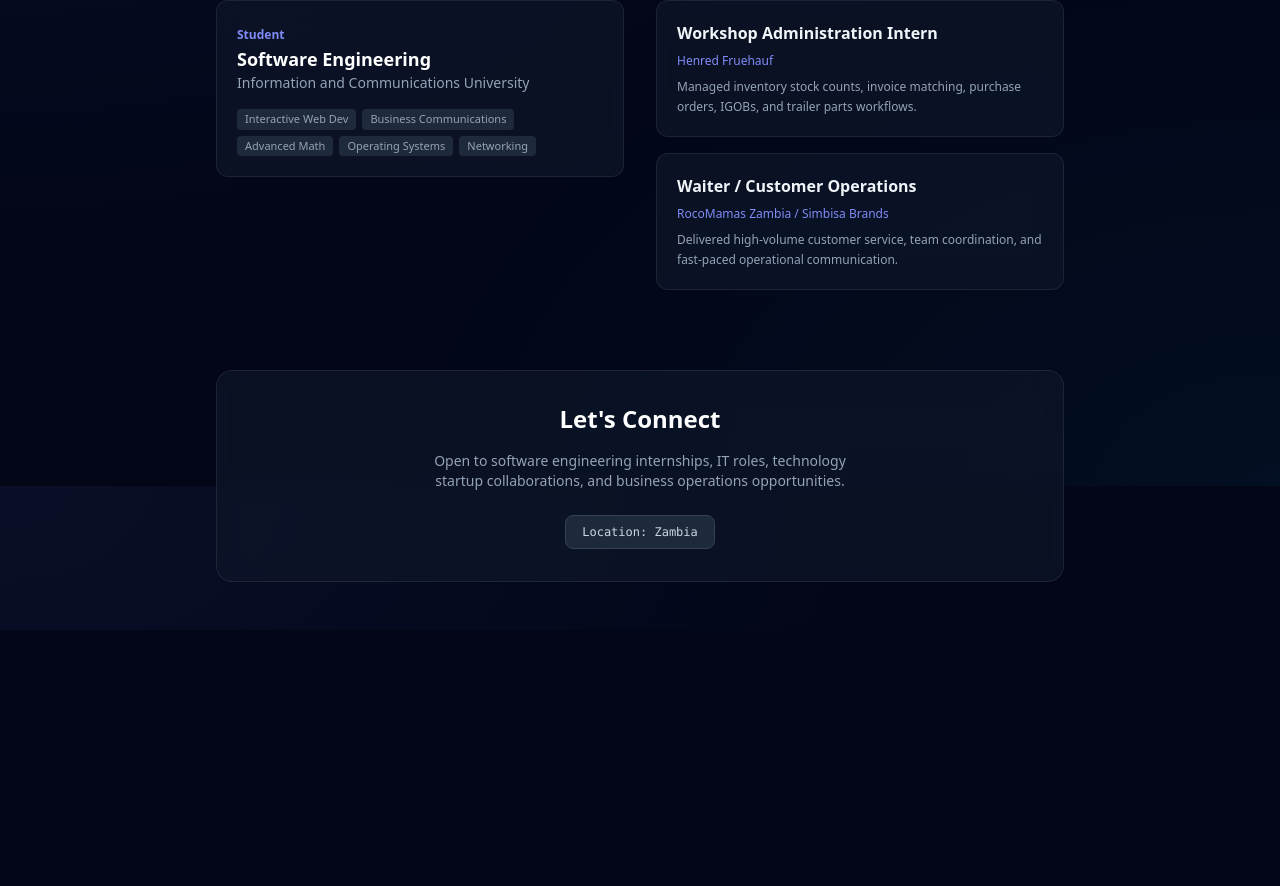
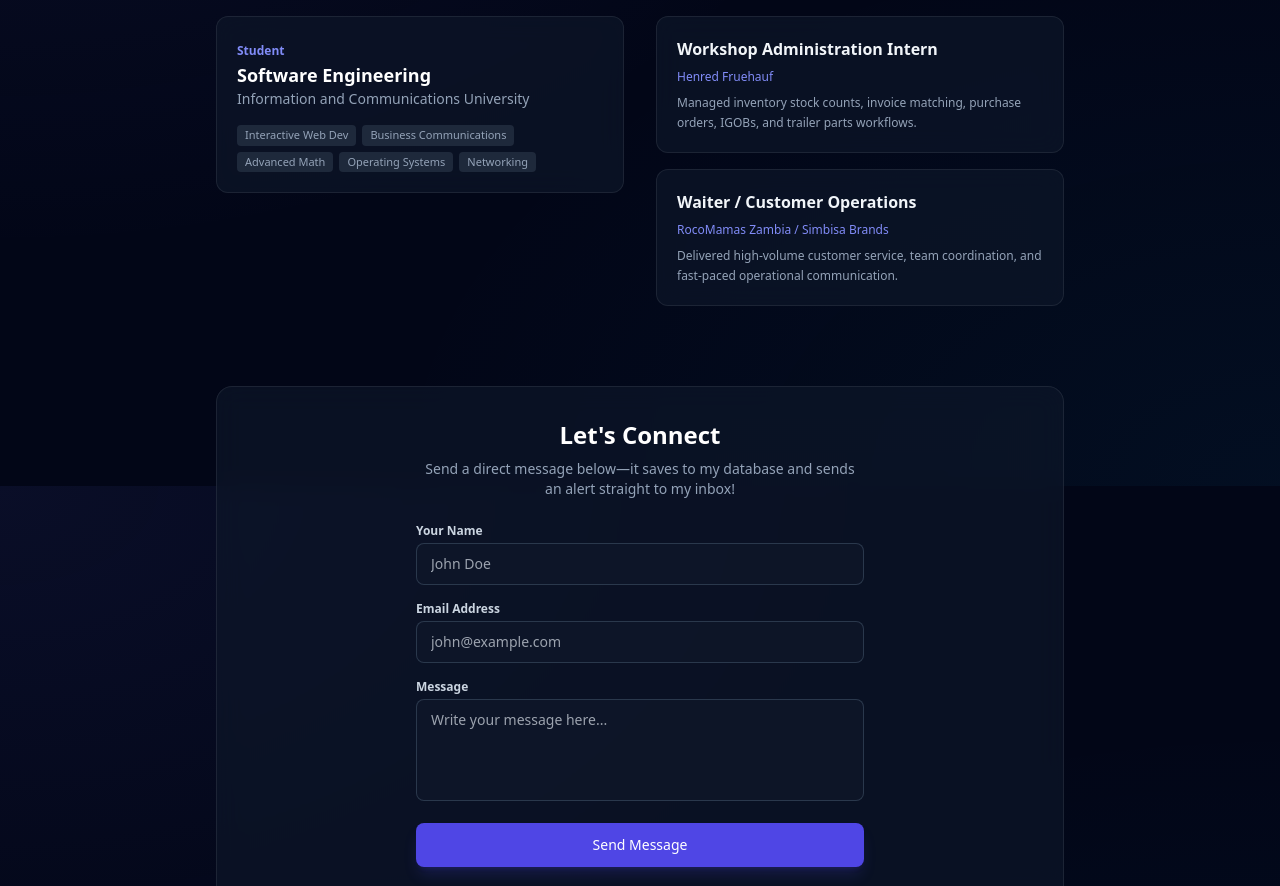
Before and after one commit to amcheran/my-portifolio, a Next.js app: page / in a window 1280 px wide. Shown: the part 1914-2800 px from the top of the page. Before the commit the page ends 2544 px from the top, so only its background shows below. Built offline with nearby package versions, Linux system fonts and the light colour scheme.

Commit message:
Update page.js

```diff
--- a/app/page.js
+++ b/app/page.js
@@ -1,5 +1,7 @@
-import React from 'react';
-import profilePic from '../backimage.png';
+'use client';
+
+import React, { useState } from 'react';
+import profilePic from '../profile.png'; // Imports root image file
 
 const PORTFOLIO_DATA = {
   name: "Cheran Muhone",
@@ -59,9 +61,35 @@ const PORTFOLIO_DATA = {
 };
 
 export default function Home() {
+  const [formData, setFormData] = useState({ name: '', email: '', message: '' });
+  const [status, setStatus] = useState(null); // null | 'loading' | 'success' | 'error'
+
+  const handleSubmit = async (e) => {
+    e.preventDefault();
+    setStatus('loading');
+
+    try {
+      const response = await fetch('/api/contact', {
+        method: 'POST',
+        headers: { 'Content-Type': 'application/json' },
+        body: JSON.stringify(formData),
+      });
+
+      if (response.ok) {
+        setStatus('success');
+        setFormData({ name: '', email: '', message: '' });
+      } else {
+        setStatus('error');
+      }
+    } catch (err) {
+      console.error(err);
+      setStatus('error');
+    }
+  };
+
   return (
     <div className="min-h-screen font-sans selection:bg-indigo-500 selection:text-white">
-      {/* Top Navbar */}
+      {/* Top Navigation */}
       <nav className="sticky top-0 z-50 glass-card border-b border-slate-800/80 px-6 py-4">
         <div className="max-w-4xl mx-auto flex items-center justify-between">
           <span className="font-extrabold text-xl tracking-tight bg-gradient-to-r from-indigo-400 to-cyan-400 bg-clip-text text-transparent">
@@ -79,14 +107,11 @@ export default function Home() {
       <main className="max-w-4xl mx-auto px-6 py-12 space-y-20">
 
         {/* HERO SECTION */}
-        {/* HERO SECTION */}
         <section className="space-y-6 pt-4">
-
-  {/* Add your profile picture right here */}
           <div className="relative w-28 h-28 sm:w-32 sm:h-32">
             <img
               src={profilePic.src}
-      alt="Cheran Muhone"
+              alt={PORTFOLIO_DATA.name}
               className="w-full h-full rounded-full object-cover border-2 border-indigo-500/50 shadow-xl shadow-indigo-500/10"
             />
           </div>
@@ -95,7 +120,6 @@ export default function Home() {
             <span className="w-2 h-2 rounded-full bg-emerald-400 animate-pulse"></span>
             Available for Software & IT Opportunities
           </div>
-{/* code ends here*/}
 
           <div className="space-y-4">
             <h1 className="text-4xl sm:text-6xl font-black tracking-tight text-white leading-tight">
@@ -126,7 +150,7 @@ export default function Home() {
           </div>
         </section>
 
-        {/* PROJECTS SECTION */}
+        {/* FEATURED PROJECTS */}
         <section id="projects" className="space-y-8">
           <div className="flex items-center justify-between border-b border-slate-800 pb-4">
             <div>
@@ -142,11 +166,9 @@ export default function Home() {
             {PORTFOLIO_DATA.projects.map((project, idx) => (
               <div key={idx} className="glass-card rounded-2xl p-6 flex flex-col justify-between space-y-4 group">
                 <div className="space-y-3">
-                  <div className="flex items-center justify-between">
                   <span className="text-xs font-semibold text-indigo-400 tracking-wider uppercase">
                     {project.tag}
                   </span>
-                  </div>
                   <h3 className="text-xl font-bold text-white group-hover:text-indigo-300 transition-colors">
                     {project.name}
                   </h3>
@@ -167,11 +189,11 @@ export default function Home() {
           </div>
         </section>
 
-        {/* SKILLS & STACK SECTION */}
+        {/* TECHNICAL ECOSYSTEM */}
         <section id="skills" className="space-y-8">
           <div className="border-b border-slate-800 pb-4">
             <h2 className="text-2xl font-bold text-white">Technical Ecosystem</h2>
-            <p className="text-sm text-slate-400">Languages, frameworks, and tools I use</p>
+            <p className="text-sm text-slate-400">Languages, frameworks, and operational platforms</p>
           </div>
 
           <div className="grid grid-cols-2 sm:grid-cols-3 gap-4">
@@ -186,7 +208,6 @@ export default function Home() {
 
         {/* EDUCATION & EXPERIENCE */}
         <section className="grid gap-8 sm:grid-cols-2">
-          {/* Education */}
           <div className="space-y-6">
             <h2 className="text-2xl font-bold text-white border-b border-slate-800 pb-4">
               Education
@@ -209,7 +230,6 @@ export default function Home() {
             ))}
           </div>
 
-          {/* Operational Experience */}
           <div className="space-y-6">
             <h2 className="text-2xl font-bold text-white border-b border-slate-800 pb-4">
               Operational Experience
@@ -217,9 +237,7 @@ export default function Home() {
             <div className="space-y-4">
               {PORTFOLIO_DATA.experience.map((exp, idx) => (
                 <div key={idx} className="glass-card p-5 rounded-xl space-y-2">
-                  <div className="flex items-center justify-between">
                   <h3 className="text-base font-bold text-slate-100">{exp.role}</h3>
-                  </div>
                   <p className="text-xs text-indigo-400">{exp.company}</p>
                   <p className="text-xs text-slate-400 leading-relaxed">{exp.highlights}</p>
                 </div>
@@ -228,14 +246,74 @@ export default function Home() {
           </div>
         </section>
 
-        {/* FOOTER / CONTACT */}
-        <footer id="contact" className="glass-card rounded-2xl p-8 text-center space-y-4">
+        {/* INTERACTIVE CONTACT FORM & FOOTER */}
+        <footer id="contact" className="glass-card rounded-2xl p-6 sm:p-8 space-y-6">
+          <div className="text-center space-y-2">
             <h2 className="text-2xl font-bold text-white">Let's Connect</h2>
             <p className="text-sm text-slate-400 max-w-md mx-auto">
-            Open to software engineering internships, IT roles, technology startup collaborations, and business operations opportunities.
+              Send a direct message below—it saves to my database and sends an alert straight to my inbox!
             </p>
-          <div className="pt-2">
-            <span className="inline-block text-xs font-mono bg-slate-800 text-slate-300 px-4 py-2 rounded-lg border border-slate-700">
+          </div>
+
+          <form onSubmit={handleSubmit} className="space-y-4 max-w-md mx-auto text-left">
+            <div>
+              <label className="block text-xs font-semibold text-slate-300 mb-1">Your Name</label>
+              <input
+                type="text"
+                required
+                value={formData.name}
+                onChange={(e) => setFormData({ ...formData, name: e.target.value })}
+                className="w-full bg-slate-900/80 border border-slate-700/80 rounded-lg px-3.5 py-2.5 text-sm text-slate-100 focus:outline-none focus:border-indigo-500 transition-colors"
+                placeholder="John Doe"
+              />
+            </div>
+
+            <div>
+              <label className="block text-xs font-semibold text-slate-300 mb-1">Email Address</label>
+              <input
+                type="email"
+                required
+                value={formData.email}
+                onChange={(e) => setFormData({ ...formData, email: e.target.value })}
+                className="w-full bg-slate-900/80 border border-slate-700/80 rounded-lg px-3.5 py-2.5 text-sm text-slate-100 focus:outline-none focus:border-indigo-500 transition-colors"
+                placeholder="john@example.com"
+              />
+            </div>
+
+            <div>
+              <label className="block text-xs font-semibold text-slate-300 mb-1">Message</label>
+              <textarea
+                rows="4"
+                required
+                value={formData.message}
+                onChange={(e) => setFormData({ ...formData, message: e.target.value })}
+                className="w-full bg-slate-900/80 border border-slate-700/80 rounded-lg px-3.5 py-2.5 text-sm text-slate-100 focus:outline-none focus:border-indigo-500 transition-colors resize-none"
+                placeholder="Write your message here..."
+              ></textarea>
+            </div>
+
+            <button
+              type="submit"
+              disabled={status === 'loading'}
+              className="w-full py-3 bg-indigo-600 hover:bg-indigo-500 disabled:bg-indigo-800 text-white font-medium text-sm rounded-lg transition-all shadow-lg shadow-indigo-600/20"
+            >
+              {status === 'loading' ? 'Sending...' : 'Send Message'}
+            </button>
+
+            {status === 'success' && (
+              <p className="text-xs text-emerald-400 text-center font-medium pt-2">
+                ✓ Message sent successfully! Check your inbox shortly.
+              </p>
+            )}
+            {status === 'error' && (
+              <p className="text-xs text-rose-400 text-center font-medium pt-2">
+                Failed to send. Please check your Vercel & Supabase API key configuration.
+              </p>
+            )}
+          </form>
+
+          <div className="pt-4 border-t border-slate-800/80 text-center">
+            <span className="inline-block text-xs font-mono bg-slate-900 text-slate-400 px-3 py-1.5 rounded-lg border border-slate-800">
               Location: Zambia
             </span>
           </div>
```
Lines whose indentation alone changed are shown as unchanged.
